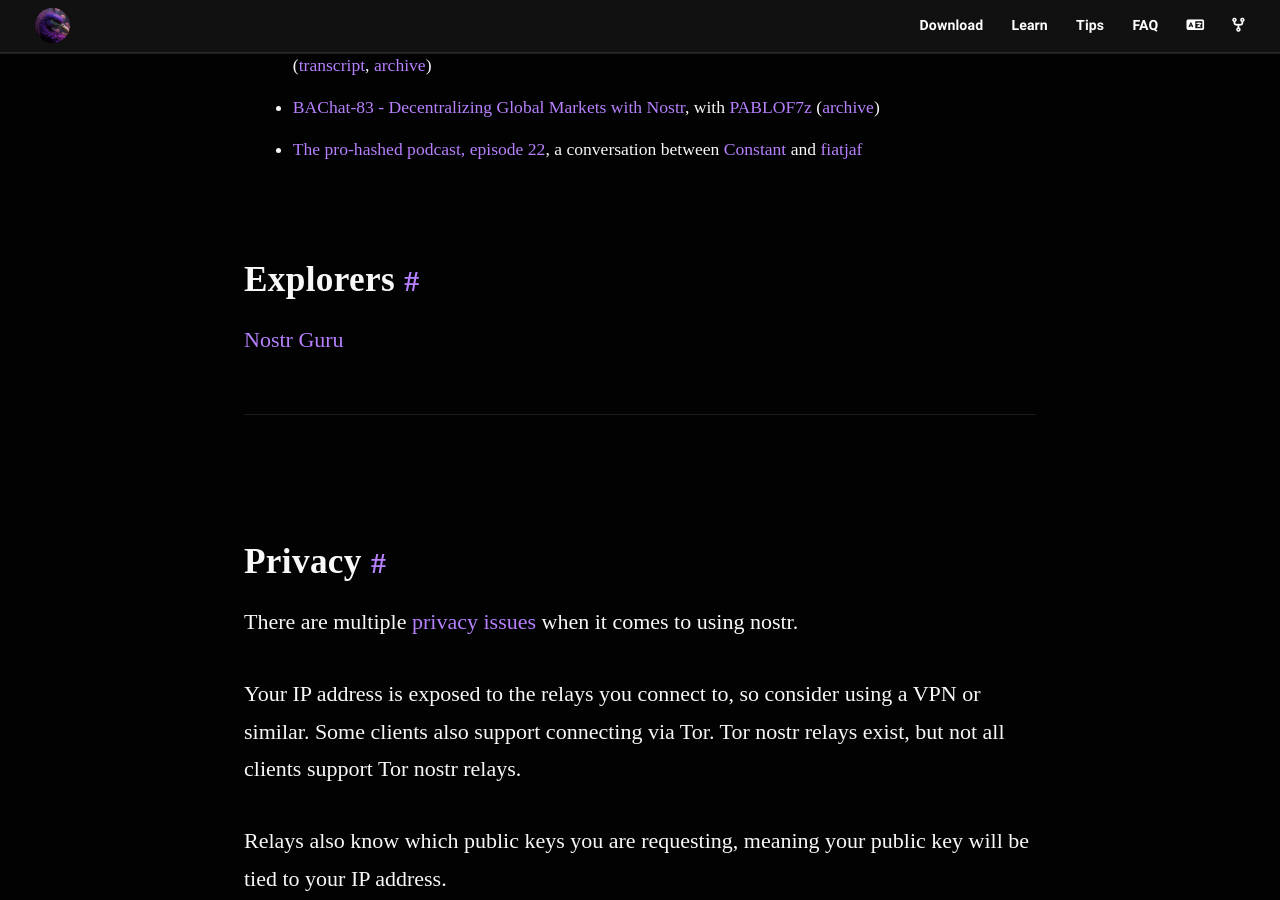
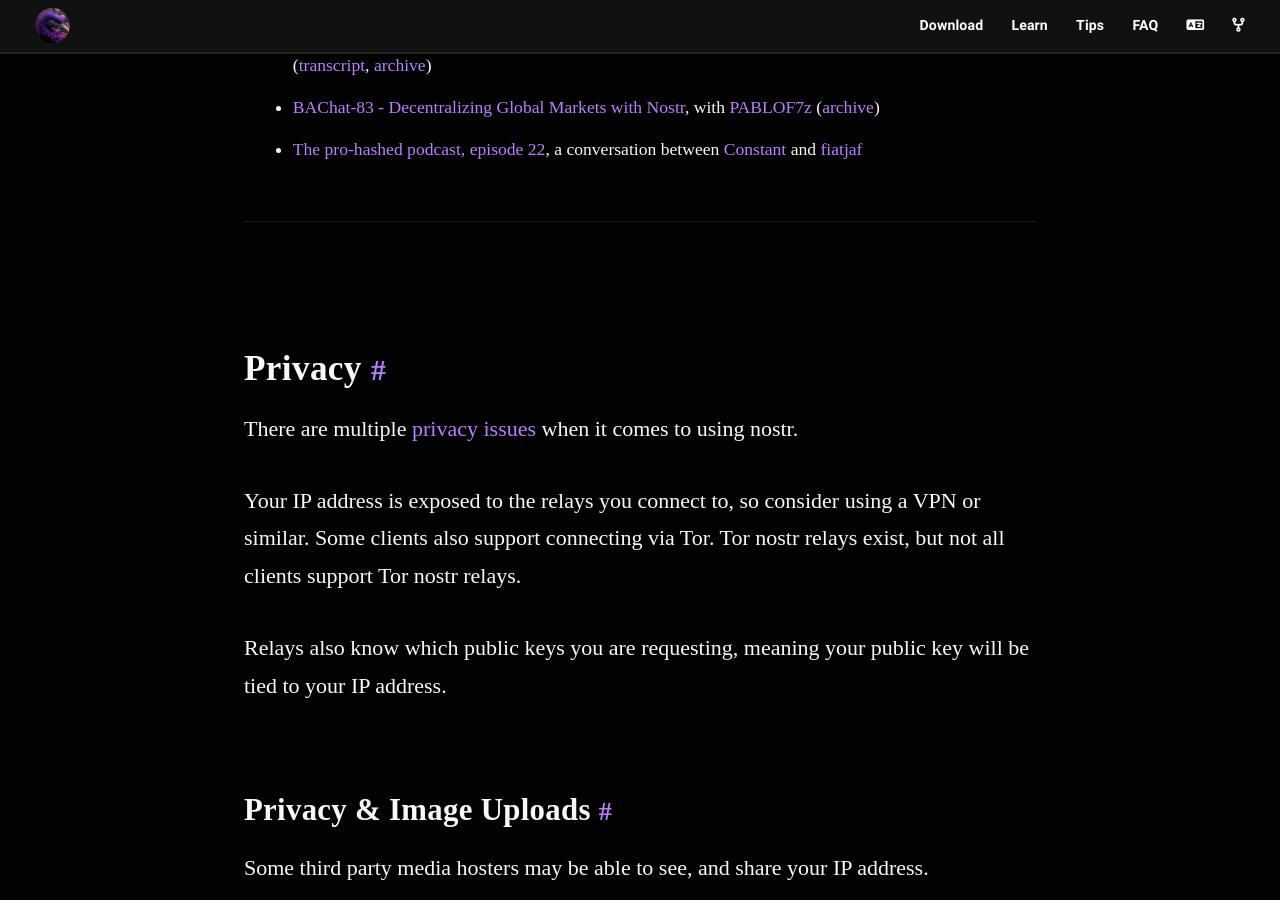
Before and after one commit to nostr-resources/nostr-resources.github.io, a Jekyll site: the page built from index.md, in a window 1280 px wide and 900 px high, scrolled down 17518 px. Built offline with Jekyll 4.4.1, drawn with Linux system fonts in a browser that asks for light colours; some web fonts are replaced.

Commit message:
refactor: remove Explorers section

```diff
--- a/index.md
+++ b/index.md
@@ -487,9 +487,6 @@ Episodes:
 - [BAChat-83 - Decentralizing Global Markets with Nostr](https://play.pocketcasts.com/podcasts/d44c81b0-10eb-0136-c266-7d73a919276a/7f0a34a8-e0b3-4c13-8538-a9a863c644ce), with [PABLOF7z](nostr:npub1l2vyh47mk2p0qlsku7hg0vn29faehy9hy34ygaclpn66ukqp3afqutajft) ([archive](https://archive.is/C3xHd))
 - [The pro-hashed podcast, episode 22](https://youtu.be/wiDNJPKWRmQ), a conversation between [Constant](nostr:npub1t6jxfqz9hv0lygn9thwndekuahwyxkgvycyscjrtauuw73gd5k7sqvksrw) and [fiatjaf](nostr:npub180cvv07tjdrrgpa0j7j7tmnyl2yr6yr7l8j4s3evf6u64th6gkwsyjh6w6)
 
-## Explorers
-
-[Nostr Guru](https://nostr.guru/)
 
 ---
 
```
